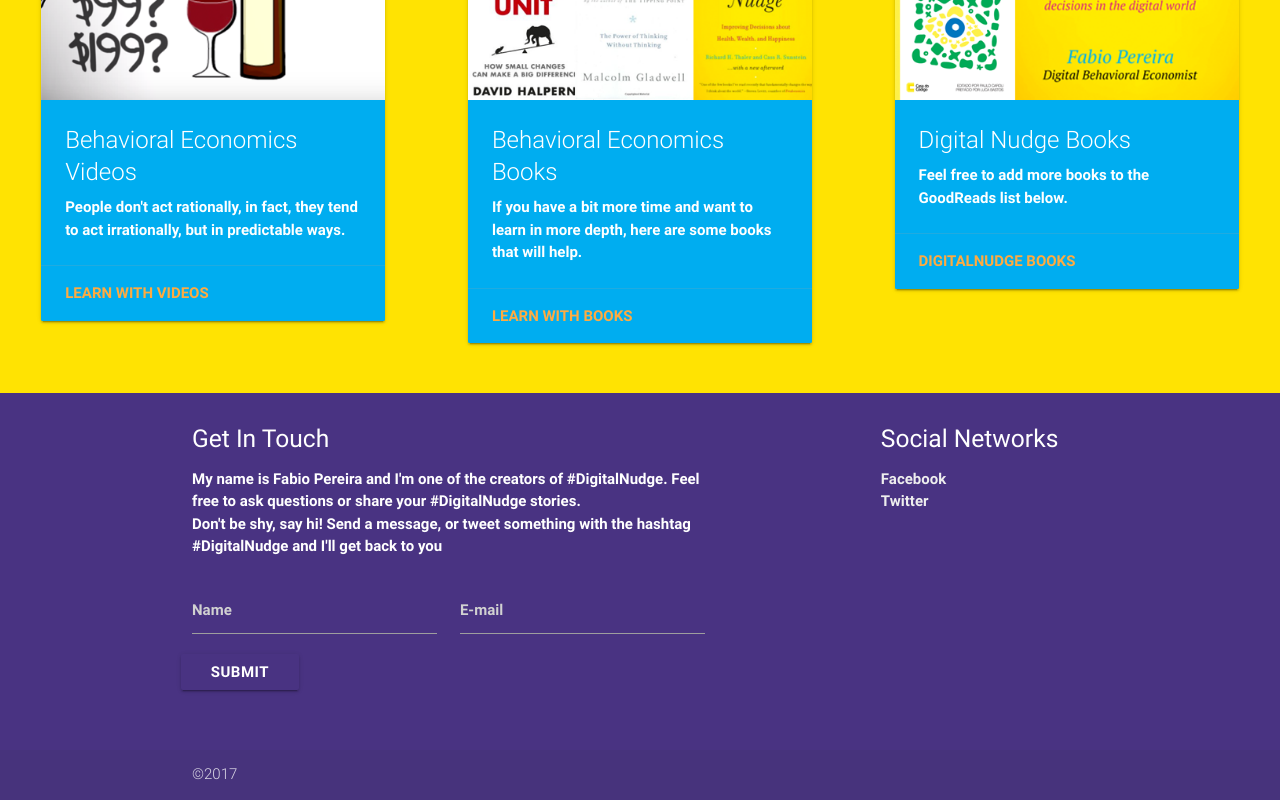
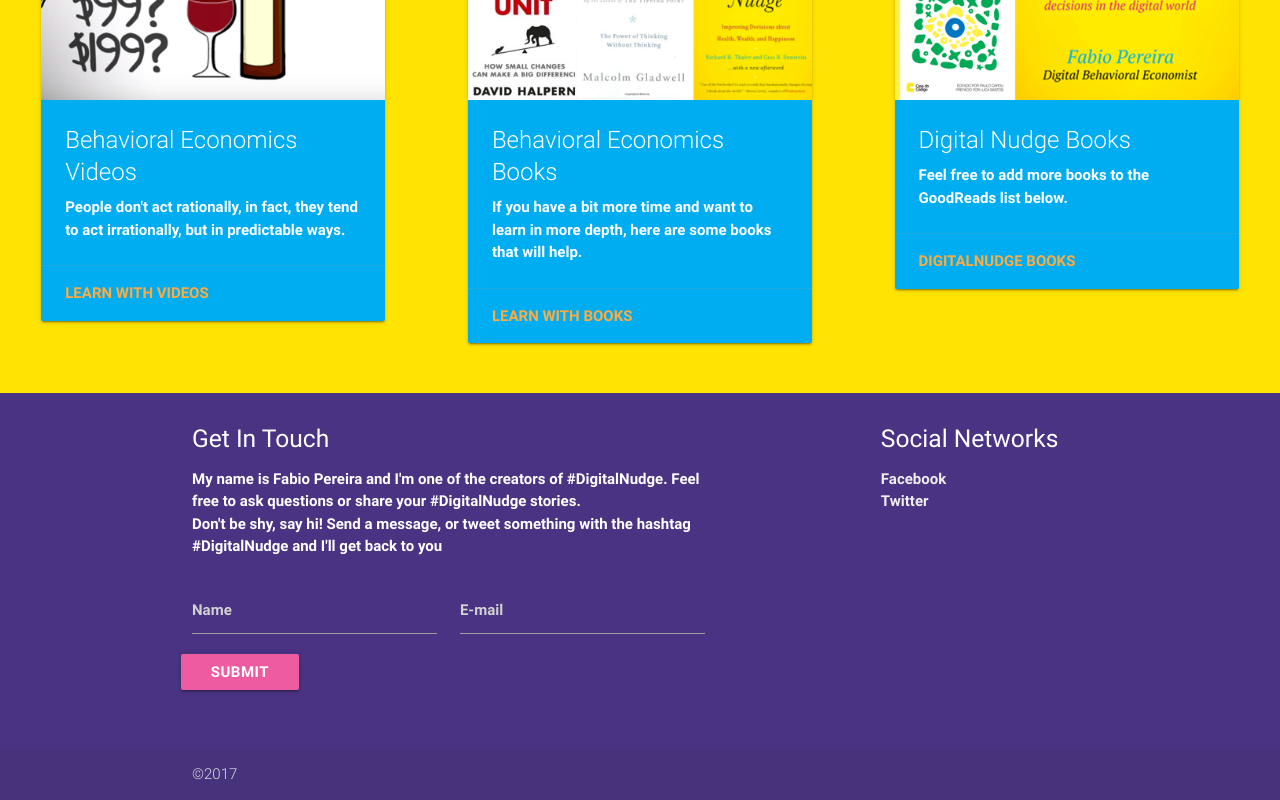
Before and after one commit to Baldini/DigitalNudge, a plain HTML site: page index.html in a window 1280 px wide. Shown: the part 1808-2608 px from the top of the page. Drawn offline with nearby package versions, Linux system fonts and the light colour scheme.

Commit message:
Button CSS

```diff
--- a/index.html
+++ b/index.html
@@ -134,7 +134,7 @@
                                         <label for="email"></label>
                                     </div>
                                     <div>
-                                        <a class="waves-effect waves-light btn color-default" href="#footer">Submit</a>
+                                        <a class="waves-effect waves-light btn color-pink white-text" href="#footer">Submit</a>
                                     </div>
                                 </div>
                             </form>
--- a/styles/base.css
+++ b/styles/base.css
@@ -65,3 +65,7 @@ body {
 .btn.color-default {
   background-color: #493382;
 }
+
+.btn.color-pink {
+  background-color: #EE5BA0;
+}
```
